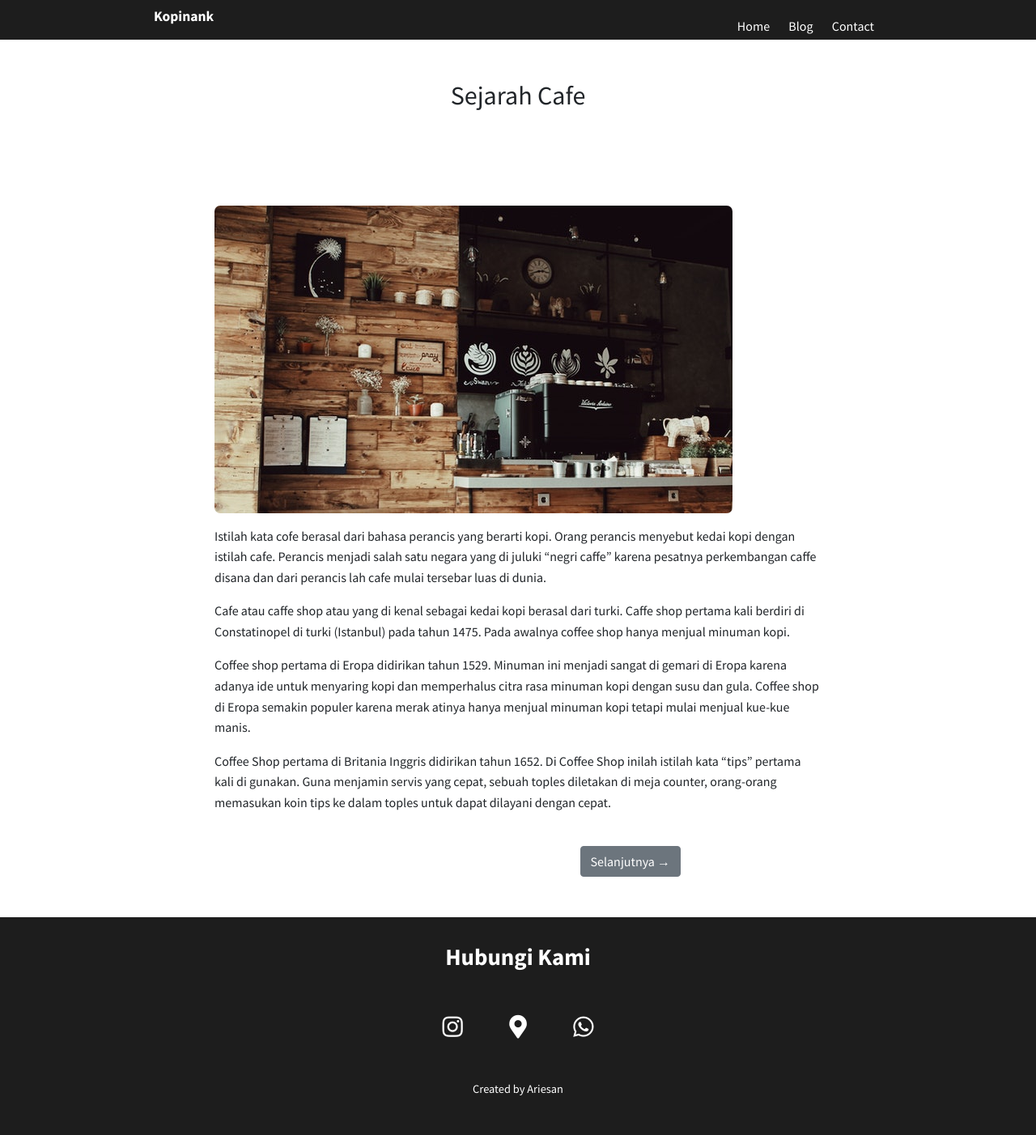
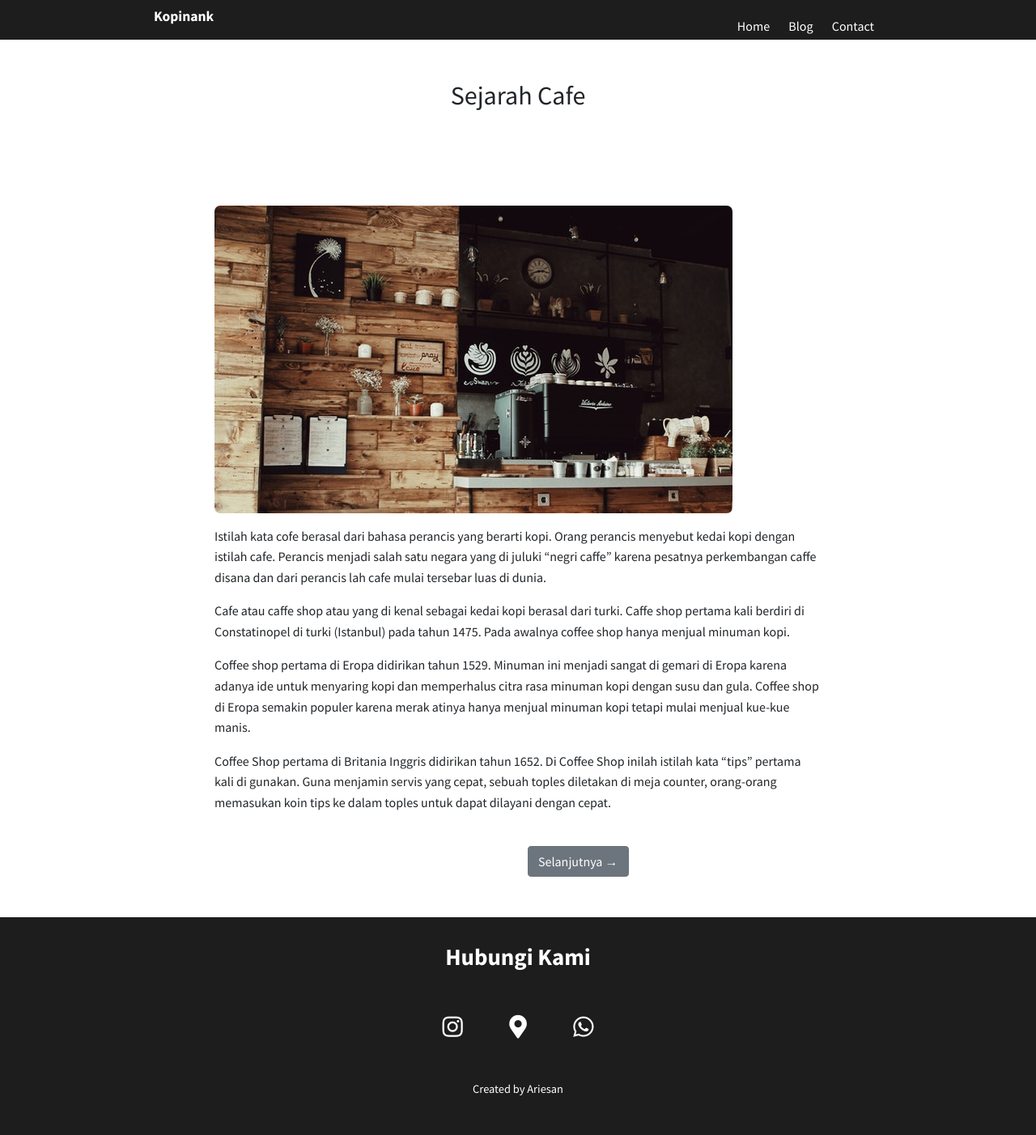
Before and after one commit to Ariesan/kopinank, a Jekyll site: the page built from _posts/2022-04-10-sejarah-cafe.md, in a window 1280 px wide. Shown: the whole page at 81% size. Built offline with Jekyll 4.4.1, drawn with Linux system fonts in a browser that asks for light colours; nearby versions of some CDN libraries.

Commit message:
adding next/prev btn

```diff
--- a/_layouts/post.html
+++ b/_layouts/post.html
@@ -14,12 +14,12 @@ title: Blog
 
     <br/>
     <div class="row">
-      <div class="col-7 float-left">
+      <div class="col-6 float-left">
         {% if page.previous.url %}
           <a class="btn btn-secondary" href="{{ page.previous.url | prepend: site.baseurl | replace: '//', '/' }}" data-toggle="tooltip" data-placement="top" title="{{ page.previous.title }}">&larr; Sebelumnya</a>
         {% endif %}
       </div>
-      <div class="col-5 float-right">
+      <div class="col-6 float-right">
         {% if page.next.url %}
         <a class="btn btn-secondary" href="{{ page.next.url | prepend: site.baseurl | replace: '//', '/' }}" data-toggle="tooltip" data-placement="top" title="{{ page.next.title }}">Selanjutnya &rarr;</a>
         {% endif %}
```
Also changed, not shown: 4 other files.
